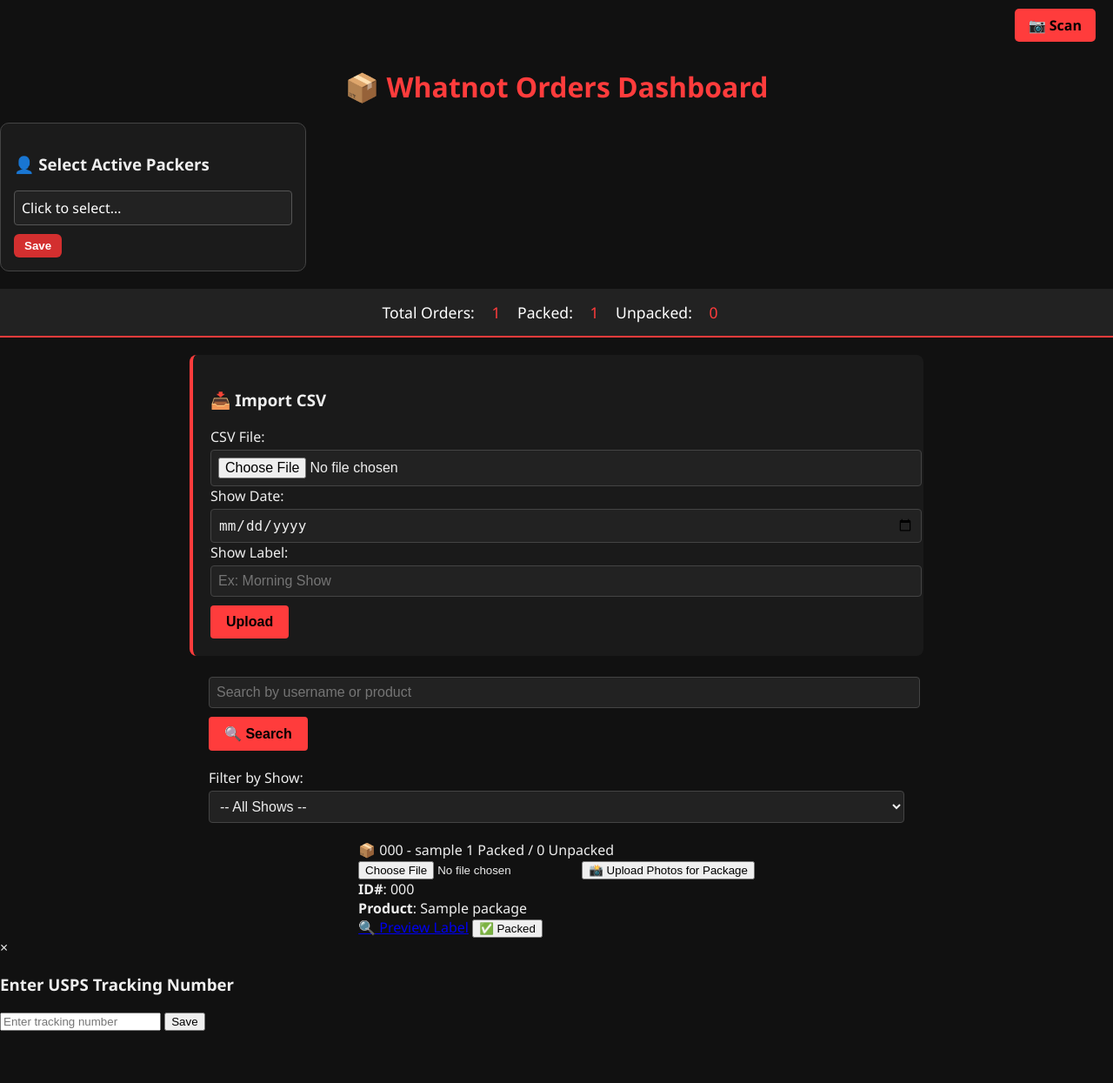
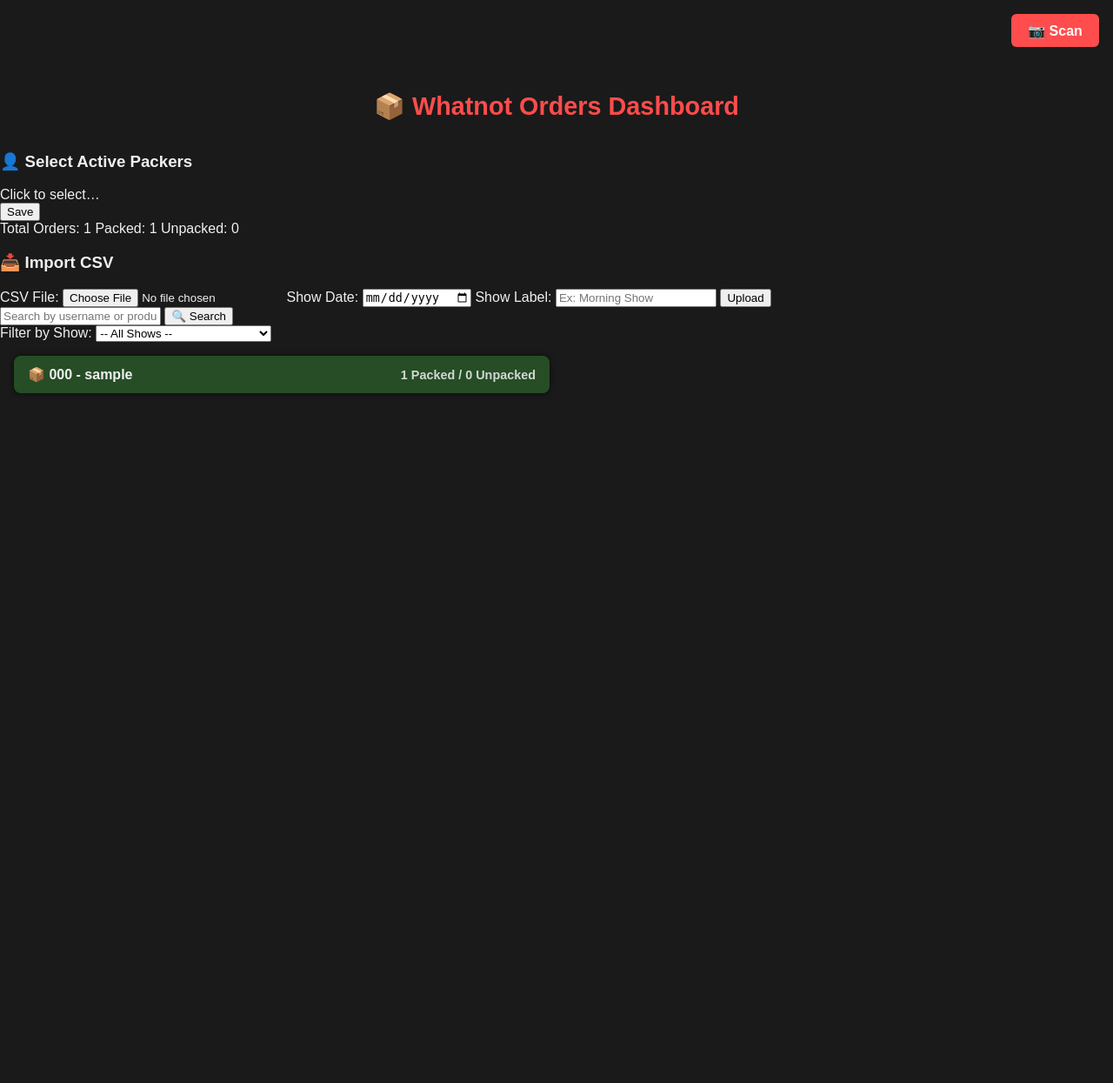
Before and after one commit to macery12/Whatnot-order-helper, a Flask app: page / in a window 1280 px wide. Shown: the whole page at 87% size. After the commit the page ends 452 px from the top, so only its background shows below. Run offline with Flask 3, Linux system fonts and the light colour scheme; tables that the repository leaves empty hold one stand-in row (values such as "Sample post"); some libraries are stand-ins or nearby versions.

Commit message:
Update dashboard_styles.css

```diff
--- a/static/dashboard_styles.css
+++ b/static/dashboard_styles.css
@@ -1,449 +1,180 @@
+/* dashboard_styles.css */
+
 body {
+  background-color: #1a1a1a;
+  color: #f0f0f0;
+  font-family: sans-serif;
   margin: 0;
-  font-family: 'Segoe UI', sans-serif;
-  background-color: #111;
-  color: #eee;
-  padding-bottom: 60px;
+  padding: 0;
 }
 
 h1 {
-  color: #ff3c3c;
   text-align: center;
-  margin: 20px 0;
+  padding: 1rem;
+  font-size: 1.8rem;
+  color: #ff4c4c;
 }
 
 .top-actions {
   display: flex;
   justify-content: flex-end;
-  padding: 10px 20px;
+  padding: 1rem;
 }
 
 .scan-button {
-  background-color: #ff3c3c;
-  color: black;
-  padding: 8px 16px;
+  background-color: #ff4c4c;
+  color: white;
+  border: none;
+  padding: 0.6rem 1.2rem;
+  border-radius: 6px;
   text-decoration: none;
   font-weight: bold;
-  border-radius: 5px;
-}
-
-.upload-box {
-  background-color: #1a1a1a;
-  border-left: 4px solid #ff3c3c;
-  margin: 20px auto;
-  padding: 20px;
-  border-radius: 8px;
-  max-width: 800px;
-}
-
-.upload-box input,
-.search-form input,
-.show-filter select {
-  background-color: #222;
-  color: #eee;
-  border: 1px solid #444;
-  padding: 8px;
-  border-radius: 4px;
-  margin-top: 4px;
-  width: 100%;
-  font-size: 1rem;
-}
-
-.upload-box button,
-.search-form button {
-  background-color: #ff3c3c;
-  color: black;
-  padding: 10px 18px;
-  border: none;
-  border-radius: 4px;
-  font-weight: bold;
-  margin-top: 10px;
-  font-size: 1rem;
-}
-
-.search-form,
-.show-filter {
-  max-width: 800px;
-  margin: 0 auto 20px;
-  padding: 0 20px;
-}
-
-.show-filter label {
-  margin-right: 10px;
 }
 
 .dashboard-container {
-  display: flex;
-  flex-wrap: wrap;
-  gap: 20px;
-  padding: 0 20px;
-  justify-content: center;
+  display: grid;
+  grid-template-columns: repeat(auto-fill, minmax(430px, 1fr));
+  gap: 1rem;
+  padding: 1rem;
 }
 
-/* User sections with status coloring */
-.user-section {
-  flex: 1 1 460px;
-  max-width: 460px;
-  display: flex;
-  flex-direction: column;
-  background-color: #181818;
+.package-section {
   border-radius: 8px;
-  border-left: 4px solid #ff3c3c;
+  overflow: hidden;
+  box-shadow: 0 0 6px rgba(0, 0, 0, 0.6);
 }
 
-.user-section.packed .user-header {
-  background-color: #163b16;
-  border-left: 6px solid #00c853;
-  color: #b9f6ca;
-}
-
-.user-section.missing-tracking .user-header {
-  background-color: #3b1616;
-  border-left: 6px solid #e53935;
-  color: #ffcdd2;
-}
-
-.user-section.needs-packing .user-header {
-  background-color: #3b2d16;
-  border-left: 6px solid #ff9800;
-  color: #ffe082;
-}
-
-.user-header {
-  background-color: #222;
-  padding: 14px 18px;
-  font-size: 1.1rem;
+.package-header {
+  background-color: #333;
+  padding: 0.75rem 1rem;
   font-weight: bold;
   cursor: pointer;
   display: flex;
   justify-content: space-between;
   align-items: center;
-  border-bottom: 1px solid #333;
 }
 
-.user-orders {
-  display: none;
-  padding: 16px;
+.package-header .tracking-info {
+  font-size: 1rem;
 }
 
-.user-section.active .user-orders {
-  display: block;
+.package-header .status {
+  font-size: 0.9rem;
+  opacity: 0.85;
 }
 
-/* Order card layout */
-.order-card {
-  background-color: #1e1e1e;
-  border-left: 6px solid #555;
-  padding: 12px;
-  margin-bottom: 12px;
-  border-radius: 6px;
+.package-body {
+  background-color: #2b2b2b;
+  display: none;
+  padding: 0.75rem 1rem;
+  border-top: 1px solid #444;
 }
 
-.order-card.packed {
-  border-left-color: #00c853;
-  background-color: #1b2b1b;
+.package-section.green .package-header {
+  background-color: #264d26;
 }
 
-.order-card.missing-tracking {
-  border-left-color: #e53935;
-  background-color: #2a1a1a;
+.package-section.red .package-header {
+  background-color: #4d2626;
 }
 
-.order-card.needs-packing {
-  border-left-color: #ff9800;
-  background-color: #2b2414;
+.package-item {
+  margin-bottom: 0.8rem;
+  border-bottom: 1px dashed #444;
+  padding-bottom: 0.5rem;
 }
 
-.order-info {
-  display: flex;
-  flex-wrap: wrap;
-  justify-content: space-between;
-  gap: 10px;
-  font-size: 0.95rem;
+.package-item:last-child {
+  border-bottom: none;
 }
 
-.order-info div {
-  flex: 1 1 200px;
+.package-item div {
+  margin: 0.2rem 0;
 }
 
-/* Badges */
-.badge {
+.preview-label {
   display: inline-block;
-  padding: 4px 8px;
-  font-size: 0.8rem;
-  border-radius: 4px;
-  font-weight: bold;
-  margin-top: 4px;
+  margin-top: 0.25rem;
+  color: #6fbfff;
+  text-decoration: none;
 }
 
-.badge.packed {
-  background-color: #00c853;
-  color: black;
+.upload-photo,
+.toggle-packed,
+.add-usps {
+  background-color: #444;
+  color: white;
+  border: none;
+  padding: 0.4rem 0.8rem;
+  margin-top: 0.3rem;
+  border-radius: 4px;
+  cursor: pointer;
+  font-size: 0.85rem;
 }
 
-.badge.tracking {
-  background-color: #2196f3;
+.toggle-packed.packed {
+  background-color: #3c8c3c;
+}
+
+.add-usps {
+  background-color: #aa3333;
+}
+
+.package-actions {
+  margin-bottom: 1rem;
+  border-top: 1px solid #444;
+  padding-top: 0.5rem;
+}
+
+/* Modal styling */
+.modal {
+  display: none;
+  position: fixed;
+  z-index: 99;
+  left: 0;
+  top: 0;
+  width: 100%;
+  height: 100%;
+  overflow: auto;
+  background-color: rgba(0, 0, 0, 0.8);
+}
+
+.modal-content {
+  background-color: #1f1f1f;
+  margin: 10% auto;
+  padding: 2rem;
+  border: 1px solid #888;
+  width: 300px;
+  color: white;
+  border-radius: 6px;
+  text-align: center;
+}
+
+.modal-content input[type="text"] {
+  width: 90%;
+  padding: 0.5rem;
+  margin-bottom: 1rem;
+  background-color: #333;
+  border: 1px solid #555;
   color: white;
 }
 
-.badge.no-tracking {
-  background-color: #ff5722;
+.modal-content button {
+  padding: 0.5rem 1rem;
+  background-color: #ff4c4c;
+  border: none;
   color: white;
-}
-
-.badge.unpacked {
-  background-color: #ff9800;
-  color: black;
-}
-
-/* Upload image block */
-.upload-image-block {
-  display: flex;
-  align-items: center;
-  gap: 10px;
-  margin: 10px 0;
-}
-
-.upload-image-block input[type="file"] {
-  flex: 1;
-  color: #ccc;
-  background: #222;
-  border: 1px solid #444;
-  padding: 6px;
-  border-radius: 4px;
-}
-
-.upload-image-block button {
-  background-color: #ff3c3c;
-  color: black;
-  padding: 6px 12px;
-  border: none;
-  border-radius: 4px;
-  font-weight: bold;
-  cursor: pointer;
-}
-
-/* Packed toggle */
-.packed-btn {
-  background: none;
-  border: none;
-  font-size: 1.2em;
-  cursor: pointer;
-  padding: 0;
-}
-
-/* Summary Bar */
-.summary-bar {
-  background: #222;
-  border-bottom: 2px solid #ff3c3c;
-  color: #fff;
-  padding: 15px 30px;
-  margin-bottom: 20px;
-  text-align: center;
-  font-size: 1.1rem;
-}
-
-.summary-bar span {
-  margin: 0 15px;
-  color: #ff3c3c;
-}
-.thumbnail {
- max-width: 120px;
-  max-height: 120px;
-  height: auto;
-  border-radius: 4px;
-  object-fit: contain;
-  display: block;
-}
-.file-upload-btn {
-  display: inline-block;
-  background-color: #ff3c3c;
-  color: black;
-  padding: 10px 16px;
-  border-radius: 4px;
-  font-weight: bold;
-  cursor: pointer;
-  font-size: 1rem;
-  border: none;
-  text-align: center;
-}
-
-.file-upload-btn input[type="file"] {
-  display: none;
-}
-select[multiple] {
-  width: 100%;
-  height: auto;
-  min-height: 60px;
-  background-color: #1a1a1a;
-  color: white;
-  border: 1px solid #444;
-  border-radius: 6px;
-  padding: 6px;
-}
-.global-packer-select {
-  margin: 1rem 0;
-  background: #111;
-  padding: 0.5rem;
-  border: 1px solid #444;
-  border-radius: 8px;
-  color: white;
-}
-.global-packer-select select {
-  background-color: #222;
-  color: #fff;
-  padding: 4px;
-  border-radius: 4px;
-}
-.packer-box {
-  background: #1b1b1b;
-  padding: 15px;
-  border: 1px solid #444;
-  border-radius: 10px;
-  margin-bottom: 20px;
-  width: 320px;
-}
-
-.custom-multi-dropdown {
-  margin-top: 10px;
-  color: white;
-}
-.custom-multi-dropdown button {
-  margin-top: 10px;
-  padding: 6px 12px;
-  background-color: #d32f2f;
-  color: white;
-  border: none;
-  border-radius: 6px;
-  font-weight: bold;
-  cursor: pointer;
-  transition: background-color 0.3s;
-}
-
-.custom-multi-dropdown button:hover {
-  background-color: #b71c1c;
-}
-
-.dropdown-box {
-  position: relative;
-  user-select: none;
-}
-
-.dropdown-selected {
-  background: #222;
-  padding: 8px;
-  border: 1px solid #555;
   border-radius: 4px;
   cursor: pointer;
 }
 
-.dropdown-list {
-  display: none;
-  position: absolute;
-  background: #222;
-  border: 1px solid #555;
-  border-radius: 4px;
-  margin-top: 5px;
-  max-height: 150px;
-  overflow-y: auto;
-  width: 100%;
-  z-index: 10;
+.close {
+  float: right;
+  font-size: 1.5rem;
+  cursor: pointer;
+  color: #999;
 }
 
-.dropdown-list label {
-  display: block;
-  padding: 5px 10px;
-  cursor: pointer;
-  color: white;
+.close:hover {
+  color: #fff;
 }
-
-.dropdown-list input[type="checkbox"] {
-  margin-right: 8px;
-}
-.label-button {
-  display: inline-block;
-  background-color: #555;
-  color: white;
-  padding: 6px 10px;
-  border-radius: 6px;
-  font-size: 14px;
-  font-weight: bold;
-  text-decoration: none;
-  border: 1px solid #777;
-  transition: background-color 0.3s;
-}
-
-.label-button:hover {
-  background-color: #777;
-}
-/* Mobile tweaks */
-@media (max-width: 600px) {
-  body {
-    font-size: 1.1rem;
-  }
-
-  .upload-box input,
-  .upload-box button,
-  .search-form input,
-  .search-form button,
-  .show-filter select {
-    font-size: 1.1rem;
-    padding: 12px;
-  }
-
-  .order-info {
-    font-size: 1.1rem;
-  }
-
-  .badge {
-    font-size: 1rem;
-  }
-
-  .user-header {
-    font-size: 1.2rem;
-    padding: 16px;
-  }
-  .user-section {
-  max-width: 100%;
-}
-
-.user-header {
-  font-size: 1.4rem;
-  padding: 20px;
-}
-
-.order-card {
-  padding: 16px;
-  font-size: 1.2rem;
-}
-
-.order-info div {
-  font-size: 1.1rem;
-  line-height: 1.5;
-}
-
-.badge {
-  font-size: 1.1rem;
-  padding: 6px 10px;
-}
-
-.upload-image-block input[type="file"],
-.upload-image-block button,
-.upload-box button,
-.search-form button {
-  font-size: 1.2rem;
-  padding: 14px;
-}
-
-.packed-btn {
-  font-size: 1.5em;
-}
-.thumbnail {
- max-width: 120px;
-  max-height: 120px;
-  height: auto;
-  border-radius: 4px;
-  object-fit: contain;
-  display: block;
-}
-}
```
